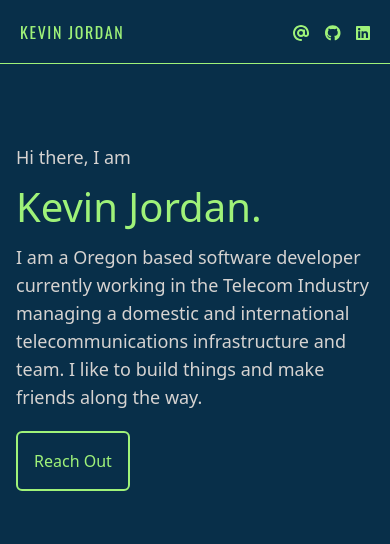
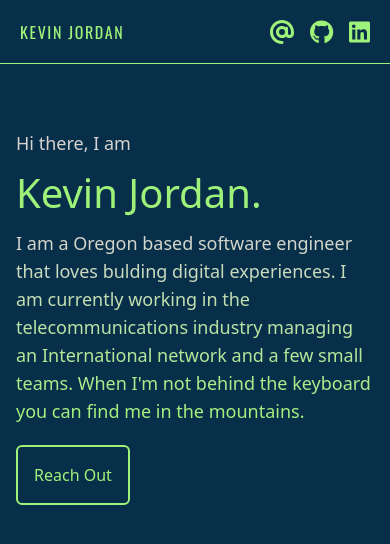
Before and after one commit to kdjordan/2023_portfolio, a Vue app: page / in a window 390 px wide. Shown: the top 544 px of the page. Built offline with nearby package versions, Linux system fonts and the light colour scheme.

Commit message:
text gradient hero section good on mobile

```diff
--- a/src/components/TopNavigation.vue
+++ b/src/components/TopNavigation.vue
@@ -25,9 +25,9 @@
 			<div class="nav-right">
 				<ul class="flex gap-4 text-highGreen text-md uppercase">
 					<li><router-link to="/"></router-link></li>
-					<li><font-awesome-icon icon="fa-solid fa-at" /></li>
-					<li><font-awesome-icon icon="fa-brands fa-github" /></li>
-					<li><font-awesome-icon icon="fa-brands fa-linkedin" /></li>
+					<li><font-awesome-icon icon="fa-solid fa-at" size="xl"/></li>
+					<li><font-awesome-icon icon="fa-brands fa-github" size="xl"/></li>
+					<li><font-awesome-icon icon="fa-brands fa-linkedin" size="xl"/></li>
 				</ul>
 			</div>
 		</nav>
--- a/src/views/Home.vue
+++ b/src/views/Home.vue
@@ -5,16 +5,24 @@
 		<div class="text-stone-300 text-lg">Hi there, I am</div>
 		<h1 class="text-clampLarge text-highGreen">Kevin Jordan.</h1>
 
-		<div class="text-lg">
-			I am a Oregon based software developer currently working in the
-			Telecom Industry managing a domestic and international
-			telecommunications infrastructure and team. I like to build
-			things and make friends along the way.
+		<div class="text-lg gradient-text">
+			I am a Oregon based software engineer that loves bulding digital
+			experiences. I am currently working in the telecommunications
+			industry managing an International network and a few small
+			teams. When I'm not behind the keyboard you can find me in the
+			mountains.
 		</div>
 		<button
-			class="text-highGreen self-start text-base border-highGreen border-2 p-4 rounded-md transition duration-150 ease-out hover:ease-in hover:bg-stone-300 hover:text-sky-950"
+			class="text-highGreen self-start text-base border-highGreen border-2 p-4 rounded-md transition duration-150 ease-out hover:ease-in hover:bg-stone-300 hover:text-modernBlack"
 		>
 			Reach Out
 		</button>
 	</div>
 </template>
+<style scoped>
+	.gradient-text {
+		background: linear-gradient(rgb(214,211,209), rgb(159, 242, 121));
+		background-clip: text;
+		-webkit-text-fill-color: transparent;
+	}
+</style>
```
